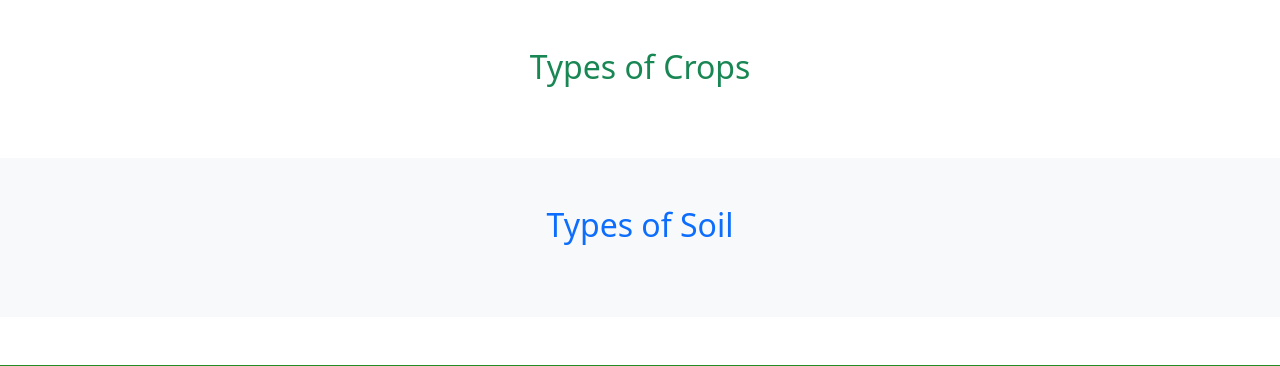
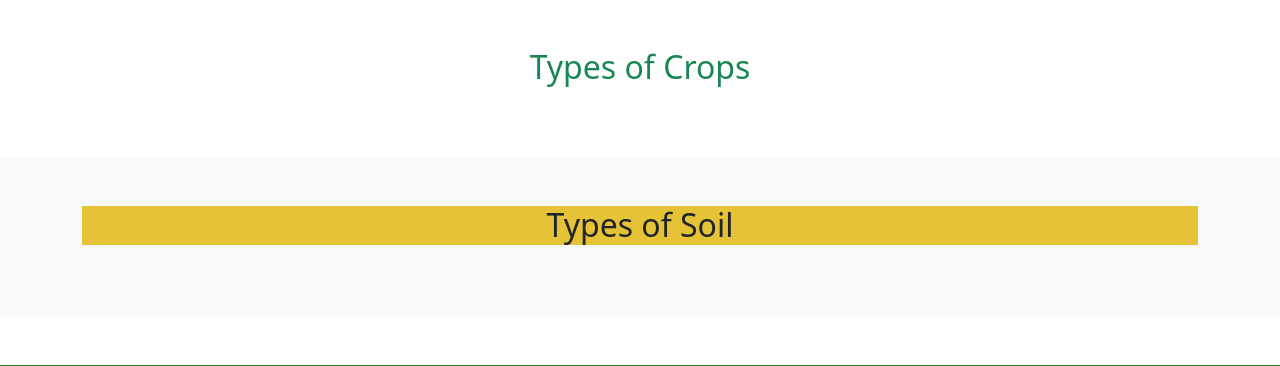
Before and after one commit to likithAswin74/Soil-Crop, a Flask app: page /home in a window 1280 px wide. Shown: the part 800-1166 px from the top of the page. Run offline with Flask 3, Linux system fonts and the light colour scheme; the visitor is signed in with stand-in values (Sample User, id 1); data comes from the database, SQL or seed files in the repository; data that the repository does not hold is empty; some libraries are stand-ins or nearby versions.

Commit message:
changes comitted

```diff
--- a/static/css/styles.css
+++ b/static/css/styles.css
@@ -266,3 +266,9 @@ html {
 .soil-btn:hover {
     background-color: #e6c236 !important;  /* Darker Yellow */
 }
+
+
+
+.yellow-color {
+    background-color: #e6c236 !important;  /* Darker Yellow */
+}
--- a/templates/index.html
+++ b/templates/index.html
@@ -36,7 +36,7 @@
 <!-- Types of Soil Section -->
 <section class="py-5 bg-light">
   <div class="container">
-    <h2 class="text-center text-primary mb-4">Types of Soil</h2>
+    <h2 class="text-center yellow-color mb-4">Types of Soil</h2>
     <div class="row">
       <!-- Soil Card -->
     <div class="row">
```
